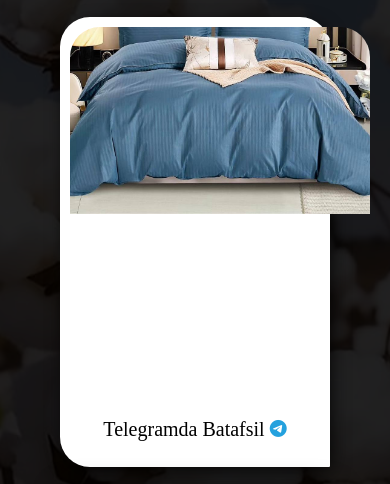
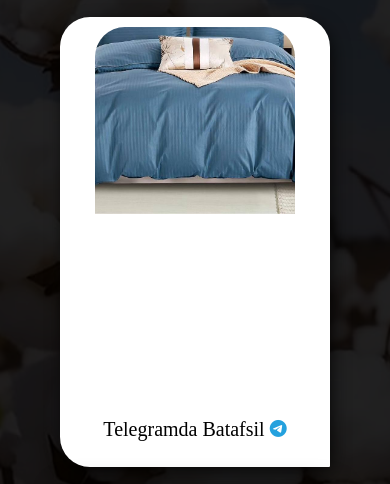
Before and after one commit to shahriyortoshmurodov/sabah, a plain HTML site: page index.html in a window 390 px wide. Shown: the part 219-703 px from the top of the page. Drawn offline with Linux system fonts and the light colour scheme.

Commit message:
Add files via upload

```diff
--- a/style.css
+++ b/style.css
@@ -122,7 +122,7 @@ body{
         padding: 10px;
     }
     .material1{
-        width: 500px;
+        width: 80%;
         height: 90%;
     }
 
@@ -145,7 +145,7 @@ body{
         font-size: 22px;
     }
     .material1{
-        width: 300px;
+        width: 80%;
         height: 90%;
     }
 
```
